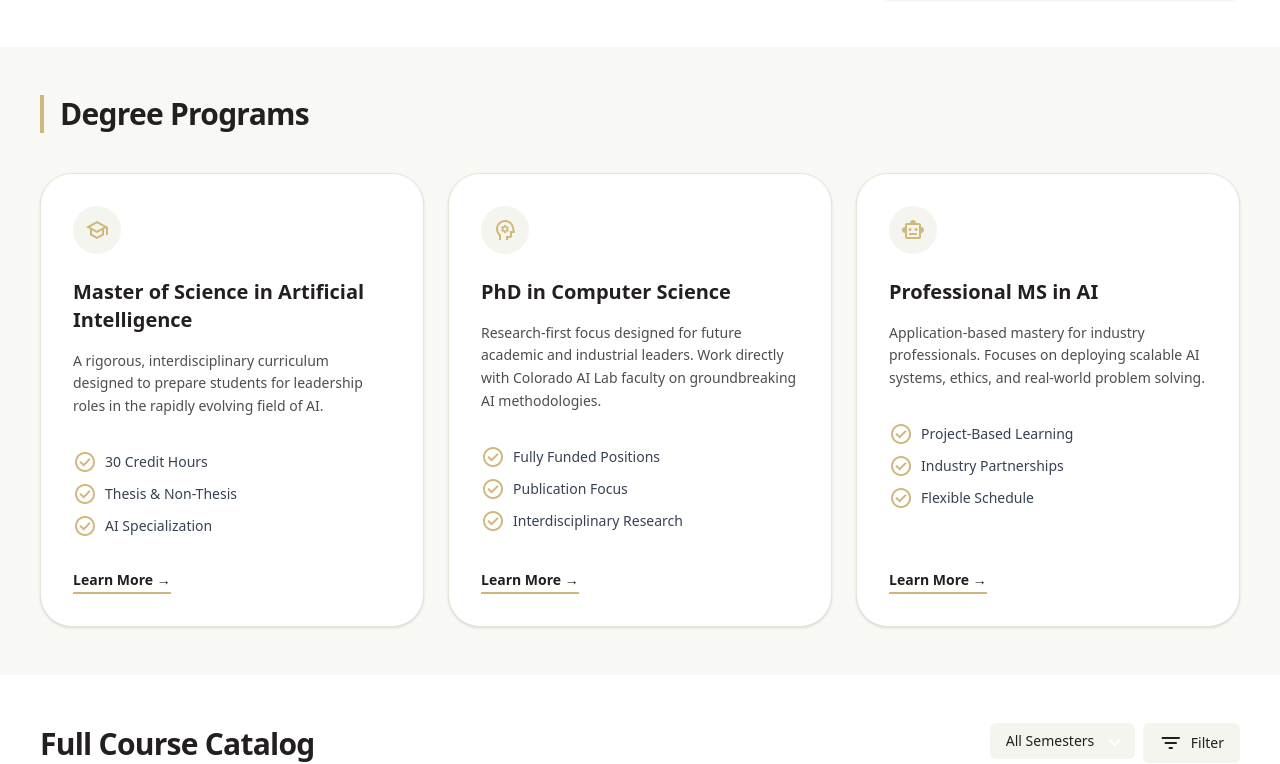
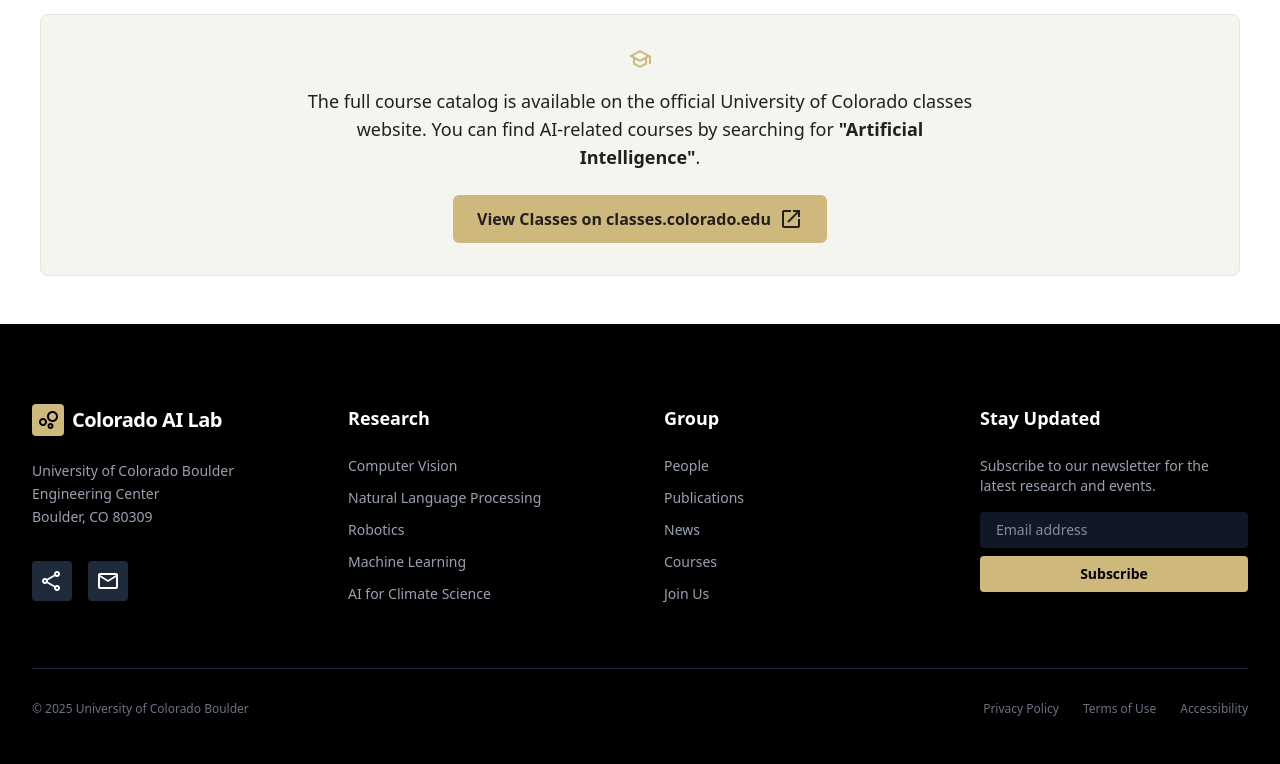
Before and after one commit to hayesbh/cu-ailab-website, a Next.js app: page /teaching in a window 1280 px wide. Shown: the part 1380-2144 px from the top of the page. Built offline with nearby package versions, Linux system fonts and the light colour scheme.

Commit message:
feat: Add feature flag for Full Course Catalog

```diff
--- a/src/app/teaching/page.tsx
+++ b/src/app/teaching/page.tsx
@@ -5,7 +5,7 @@
 import { CourseCatalog } from '@/components/teaching/CourseCatalog';
 
 import { getAllDegreePrograms } from '@/lib/degreeProgramUtils';
-import { SHOW_COURSE_TREE } from '@/lib/flags';
+import { SHOW_COURSE_TREE, SHOW_FULL_COURSE_CATALOG } from '@/lib/flags';
 
 export default function TeachingPage() {
   const data = getContent<any>('teaching');
@@ -20,7 +20,31 @@
         </div>
       )}
       <DegreePrograms programs={degreePrograms} />
-      <CourseCatalog courses={data.courses} filters={data.catalog_filters} />
+      {SHOW_FULL_COURSE_CATALOG ? (
+        <CourseCatalog courses={data.courses} filters={data.catalog_filters} />
+      ) : (
+        <section className="px-4 md:px-10 py-12 bg-white dark:bg-background-dark">
+          <div className="max-w-[1400px] mx-auto">
+            <h2 className="text-text-main dark:text-white tracking-tight text-3xl font-bold leading-tight mb-6">Full Course Catalog</h2>
+            <div className="bg-[#f5f5f0] dark:bg-white/5 rounded-xl p-8 border border-[#e6e6db] dark:border-white/10 flex flex-col items-center text-center">
+              <span className="material-symbols-outlined text-4xl text-primary mb-4">school</span>
+              <p className="text-text-main dark:text-white text-lg max-w-2xl mb-6">
+                The full course catalog is available on the official University of Colorado classes website.
+                You can find AI-related courses by searching for <span className="font-semibold">"Artificial Intelligence"</span>.
+              </p>
+              <a
+                href="https://classes.colorado.edu/"
+                target="_blank"
+                rel="noopener noreferrer"
+                className="bg-primary hover:bg-primary-dark text-text-main font-semibold px-6 py-3 rounded-lg transition-colors flex items-center gap-2"
+              >
+                View Classes on classes.colorado.edu
+                <span className="material-symbols-outlined text-lg">open_in_new</span>
+              </a>
+            </div>
+          </div>
+        </section>
+      )}
     </>
   );
 }
--- /dev/null
+++ b/src/lib/flags.ts
@@ -0,0 +1,5 @@
+export const SHOW_LATEST_UPDATES = process.env.NEXT_PUBLIC_SHOW_LATEST_UPDATES === 'true';
+
+export const SHOW_COURSE_TREE = process.env.NEXT_PUBLIC_SHOW_COURSE_TREE === 'true';
+
+export const SHOW_FULL_COURSE_CATALOG = process.env.NEXT_PUBLIC_SHOW_FULL_COURSE_CATALOG === 'true';
```
